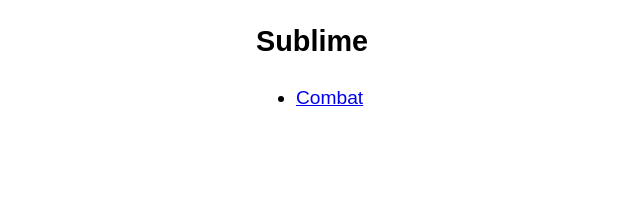
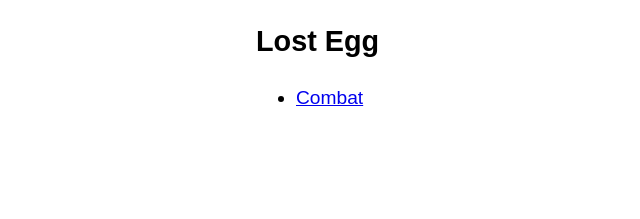
Before and after one commit to lost-egg/lost-egg.github.io, a Jekyll site: the page built from index.md, in a window 1280 px wide. Shown: the top 219 px of the page, without its empty margins (0-640 px from the left). Built offline with Jekyll 4.4.1, drawn with Linux system fonts in a browser that asks for light colours.

Commit message:
Change name

```diff
--- a/_config.yml
+++ b/_config.yml
@@ -1,5 +1,5 @@
 # Site settings
-title: Sublime
+title: Lost Egg
 
 exclude:
   - CNAME
@@ -17,9 +17,9 @@ defaults:
       layout: default
   - scope:
       path: ""
-      type: classes
+      type: charms
     values:
-      layout: class
+      layout: charm
 
 collections:
   charms:
--- a/index.md
+++ b/index.md
@@ -1,5 +1,5 @@
 ---
-title: Sublime
+title: Lost Egg
 ---
 
 * [Combat](/combat)
```
